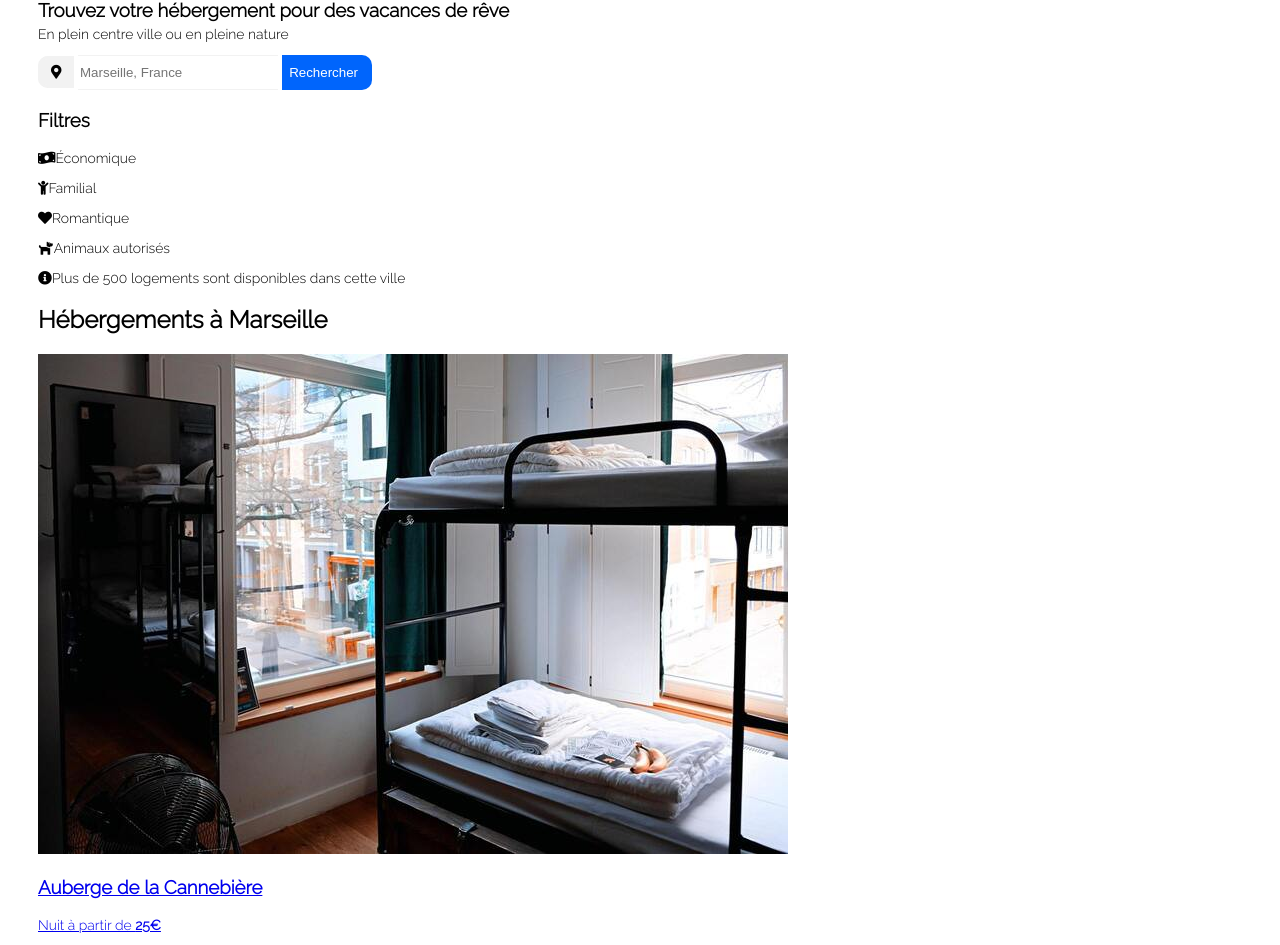
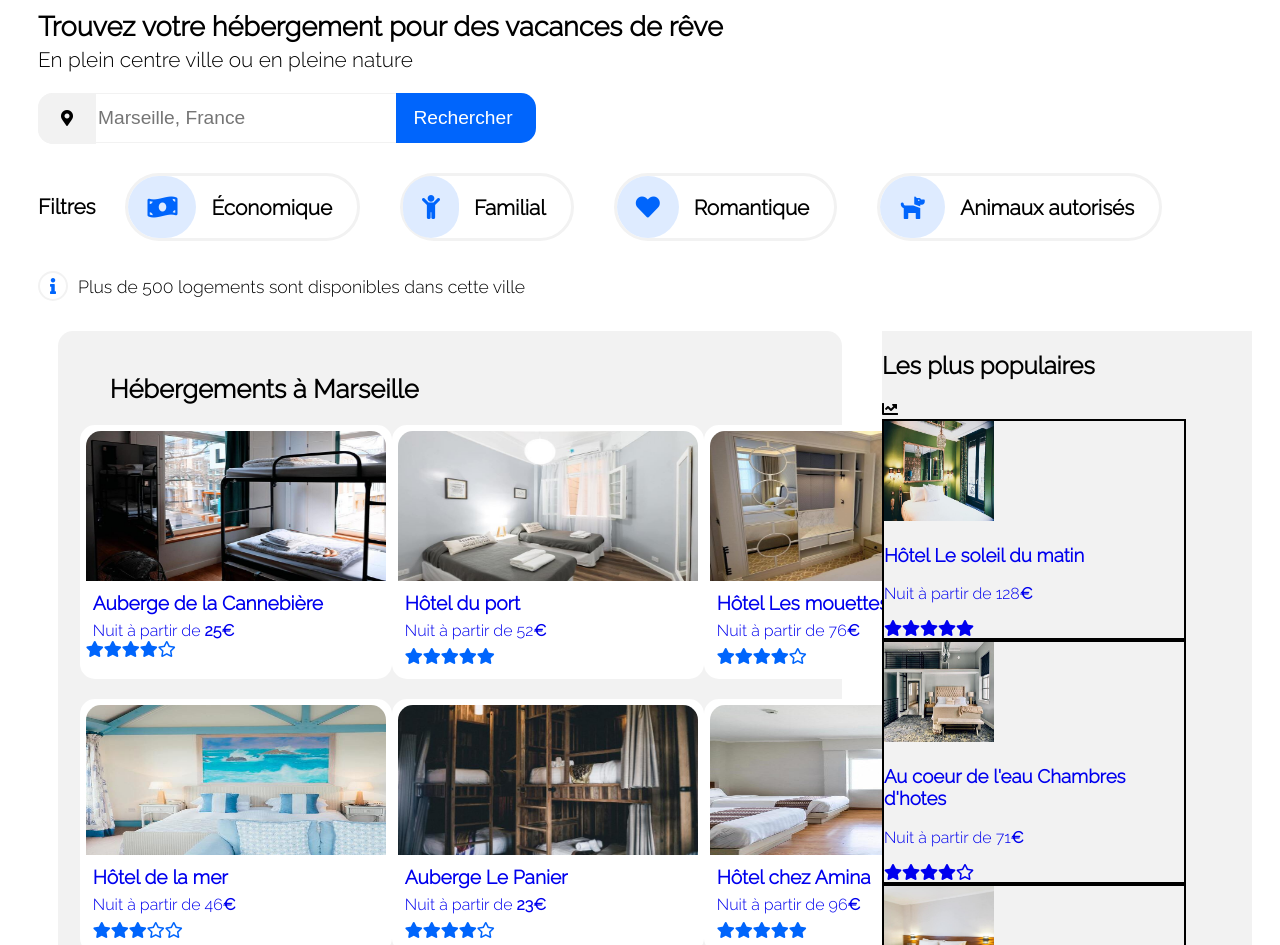
Before and after one commit to benoitD03/BenoitDurand_2_161020, a plain HTML site: page index.html in a window 1280 px wide. Shown: the part 96-1041 px from the top of the page. Drawn offline with Linux system fonts and the light colour scheme.

Commit message:
suite avancement css section 2

```diff
--- a/index.html
+++ b/index.html
@@ -27,114 +27,116 @@
             <p>En plein centre ville ou en pleine nature</p>
             <div id="recherche">
                 <form method="post" action="#">
-                    <p>
-                        <label for="localisation" class="gps"><i class="fas fa-map-marker-alt"></i></label>
-                        <input type="search" name="localisation" id="localisation" placeholder="Marseille, France" />
-                        <input type="button" class="btn" value="Rechercher" />
-                    </p>
+                        <label for="localisation" class="gps"><i class="fas fa-map-marker-alt"></i></label><input type="search" name="localisation" id="localisation" placeholder="Marseille, France" /><input type="button" class="btn" value="Rechercher" />
                 </form>
             </div>
             <div id="filtres">
                 <h3>Filtres </h3>
-                <div id="economique">
-                    <p><i class="fas fa-money-bill-wave"></i>Économique</p>
+                <div class="mesFiltres">
+                    <i class="fas fa-money-bill-wave"></i><p>   Économique   </p>
                 </div>
-                <div id="familial">
-                    <p><i class="fas fa-child"></i>Familial</p>
+                <div class="mesFiltres">
+                    <i class="fas fa-child"></i><p>Familial</p>
                 </div>
-                <div id="romantique">
-                    <p><i class="fas fa-heart"></i>Romantique</p>
+                <div class="mesFiltres">
+                    <i class="fas fa-heart"></i><p>Romantique</p>
                 </div>
-                <div id="animaux">
-                    <p><i class="fas fa-dog"></i>Animaux autorisés</p>
+                <div class="mesFiltres">
+                    <i class="fas fa-dog"></i><p>Animaux autorisés</p>
                 </div>
 
             </div>
-            <p><i class="fas fa-info-circle"></i>Plus de 500 logements sont disponibles dans cette ville </p>
+            <div id="info">
+                <i class="fas fa-info"></i><p>Plus de 500 logements sont disponibles dans cette ville </p>
+            </div>
         </div>
     </section>
 <!-- Section 2 -->
     <section>
-        <div class="container">
+        <div class="containerHeb">
             <div id="hebergements">
                 <h2>Hébergements à Marseille</h2>
-                <p>
+                <div id="premiereLigne">
+                    <div class="vignettesHeb">
                         <a href="#">
                             <img src="images/hebergements/4_small/marcus-loke-WQJvWU_HZFo-unsplash.jpg" alt="Auberge la Cannebière">
                             <h3>Auberge de la Cannebière</h3>
                             <p>Nuit à partir de <strong>25€</strong></p>
-                        <i class="fas fa-star"></i><i class="fas fa-star"></i><i class="fas fa-star"></i><i class="fas fa-star"></i><i class="far fa-star"></i>
+                            <div id="class"><i class="fas fa-star"></i><i class="fas fa-star"></i><i class="fas fa-star"></i><i class="fas fa-star"></i><i class="far fa-star"></i></div>
                         </a>
-                </p>
-                <p>
+                    </div>
+                    <div class="vignettesHeb">
                         <a href="#">
                             <img src="images/hebergements/4_small/fred-kleber-gTbaxaVLvsg-unsplash.jpg" alt="Hotel du port">
                             <h3>Hôtel du port</h3>
                             <p>Nuit à partir de 52<strong>€</strong></p>
-                        <i class="fas fa-star"></i><i class="fas fa-star"></i><i class="fas fa-star"></i><i class="fas fa-star"></i><i class="fas fa-star"></i>
+                            <div class="etoile"><i class="fas fa-star"></i><i class="fas fa-star"></i><i class="fas fa-star"></i><i class="fas fa-star"></i><i class="fas fa-star"></i></div>
                         </a>
-                </p>
-                <p>
+                    </div>
+                    <div class="vignettesHeb">
                         <a href="#">
                             <img src="images/hebergements/4_small/reisetopia-B8WIgxA_PFU-unsplash.jpg" alt="Hotel Les mouettes">
                             <h3>Hôtel Les mouettes</h3>
                             <p>Nuit à partir de 76<strong>€</strong></p>
-                        <i class="fas fa-star"></i><i class="fas fa-star"></i><i class="fas fa-star"></i><i class="fas fa-star"></i><i class="far fa-star"></i>
+                            <div class="etoile"><i class="fas fa-star"></i><i class="fas fa-star"></i><i class="fas fa-star"></i><i class="fas fa-star"></i><i class="far fa-star"></i></div>
                         </a>
-                </p>
-                <p>
+                    </div>
+                </div>
+                <div id="secondeLigne">
+                    <div class="vignettesHeb">
                         <a href="#">
                             <img src="images/hebergements/4_small/annie-spratt-Eg1qcIitAuA-unsplash.jpg" alt="Hotel de la mer">
                             <h3>Hôtel de la mer</h3>
                             <p>Nuit à partir de 46<strong>€</strong></p>
-                        <i class="fas fa-star"></i><i class="fas fa-star"></i><i class="fas fa-star"></i><i class="far fa-star"></i><i class="far fa-star"></i>
+                            <div class="etoile"><i class="fas fa-star"></i><i class="fas fa-star"></i><i class="fas fa-star"></i><i class="far fa-star"></i><i class="far fa-star"></i></div>
                         </a>
-                </p>
-                <p>
+                    </div>
+                    <div class="vignettesHeb">
                         <a href="#">
                             <img src="images/hebergements/4_small/nicate-lee-kT-ZyaiwBe0-unsplash.jpg" alt="Auberge Le Panier">
                             <h3>Auberge Le Panier</h3>
                             <p>Nuit à partir de <strong>23€</strong></p>
-                        <i class="fas fa-star"></i><i class="fas fa-star"></i><i class="fas fa-star"></i><i class="fas fa-star"></i><i class="far fa-star"></i>
+                            <div class="etoile"><i class="fas fa-star"></i><i class="fas fa-star"></i><i class="fas fa-star"></i><i class="fas fa-star"></i><i class="far fa-star"></i></div>
                         </a>
-                </p>
-                <p>
+                    </div>
+                    <div class="vignettesHeb">
                         <a href="#">
                             <img src="images/hebergements/4_small/febrian-zakaria-M6S1WvfW68A-unsplash.jpg" alt="Hôtel chez Amina">
                             <h3>Hôtel chez Amina</h3>
                             <p>Nuit à partir de 96<strong>€</strong></p>
-                        <i class="fas fa-star"></i><i class="fas fa-star"></i><i class="fas fa-star"></i><i class="fas fa-star"></i><i class="fas fa-star"></i>
+                            <div class="etoile"><i class="fas fa-star"></i><i class="fas fa-star"></i><i class="fas fa-star"></i><i class="fas fa-star"></i><i class="fas fa-star"></i></div>
                         </a>
-                </p>
+                    </div>
+                </div>
                 <a href="#">Afficher plus</a>
             </div>
             <div id="populaires">
                 <h2>Les plus populaires</h2>
                 <i class="fas fa-chart-line"></i>
-                <p>
+                <div class="vignettesPop">
                     <a href="#">
                         <img src="images/hebergements/4_small/emile-guillemot-Bj_rcSC5XfE-unsplash.jpg" alt="Hôtel Le soleil du matin">
                         <h3>Hôtel Le soleil du matin</h3>
                         <p>Nuit à partir de 128<strong>€</strong></p>
                         <i class="fas fa-star"></i><i class="fas fa-star"></i><i class="fas fa-star"></i><i class="fas fa-star"></i><i class="fas fa-star"></i>
                     </a>
-                </p>
-                <p>
+                </div>
+                <div class="vignettesPop">
                     <a href="#">
                         <img src="images/hebergements/4_small/aw-creative-VGs8z60yT2c-unsplash.jpg" alt="Au coeur de l'eau">
                         <h3>Au coeur de l'eau Chambres d'hotes</h3>
                         <p>Nuit à partir de 71<strong>€</strong></p>
                         <i class="fas fa-star"></i><i class="fas fa-star"></i><i class="fas fa-star"></i><i class="fas fa-star"></i><i class="far fa-star"></i>
                     </a>
-                </p>
-                <p>
+                </div>
+                <div class="vignettesPop">
                     <a href="#">
                         <img src="images/hebergements/4_small/febrian-zakaria-sjvU0THccQA-unsplash.jpg" alt="Hôtel Tout bleu et blanc">
                         <h3>Hôtel Tout bleu et Blanc</h3>
                         <p>Nuit à partir de 68<strong>€</strong></p>
                         <i class="fas fa-star"></i><i class="fas fa-star"></i><i class="fas fa-star"></i><i class="fas fa-star"></i><i class="far fa-star"></i>
                     </a>
-                </p>
+                </div>
             </div>
         </div>
     </section>
--- a/style.css
+++ b/style.css
@@ -7,14 +7,13 @@ body {
 h1 {
     font-weight: bold;
     margin-bottom: 0;
-    font-size: 1.17em;
-}
-p{
-    margin-top: 5px;
-    font-size: 0.87em;
+    font-size: 1.7em;
 }
 .container{
     margin-left: 30px;
+}
+a {
+    text-decoration: none;
 }
 
 
@@ -28,7 +27,11 @@ p{
 #titre_principal img{
     margin-left: 30px;
     margin-top : 20px;
-    width: 85px;
+    width: 120px;
+}
+.container p {
+    margin-top: 5px;
+    font-size: 1.3em;
 }
 ul {
     list-style-type: none;
@@ -38,9 +41,7 @@ nav ul li {
     margin-right: 50px;
     margin-top : 20px;
     color: #0065FC;
-}
-nav ul li a {
-    text-decoration: none;
+    font-size: 1.2em;
 }
 nav ul li a:visited {
     color: gray;
@@ -49,7 +50,7 @@ nav ul li a:hover {
     color: gray;
 }
 nav ul li a:active{
-    border-top: 3px #0065FC solid;
+   border-top: 3px #0065FC solid;
    padding-top: 35px;
 }
 
@@ -57,32 +58,161 @@ nav ul li a:active{
 /* SECTION 1 */
 
 
+form {
+    margin-bottom: 30px;
+}
 #localisation {
-    height: 35px;
-    width: 200px;
+    height: 50px;
+    width: 300px;
     margin-right: 0;
     padding-right: 0;
     border: 1px solid #F2F2F2;
     border-right: transparent;
     border-left: transparent;
+    outline: transparent;
+    font-size: 1.2em;
 }
 .btn {
     background-color:  #0065FC;
     color: white;
-    height: 35px;
-    width: 90px;
+    height: 50px;
+    width: 140px;
     margin-left: 0;
     padding-left: 0;
-    border: #0065FC;
-    border-radius: 0 10px 10px 0;
+    border: transparent;
+    border-radius: 0 15px 15px 0;
+    font-size: 1.2em;
 }
 .gps {
-    padding: 5px 10px;
+    padding: 13px 20px;
     border:  solid #F2F2F2;
     background-color: #F2F2F2;
-    border-radius: 10px 0 0 10px;
+    border-radius: 15px 0 0 15px;
 }
+#filtres {
+    display: flex;
+}
+#filtres h3 {
+    margin-right: 30px;
+    font-size: 1.3em;
+}
+.mesFiltres {
+    display: flex;
+    margin-right: 40px;
+    margin-top: auto;
+    margin-bottom: auto;
+    border: 3px solid #F2F2F2;
+    border-radius: 35px;
+}
+.mesFiltres i{
+   font-size: x-large;
+   margin: auto;
+   border: 1px solid transparent;
+   padding: 18px;
+   border-radius: 35px;
+   color: #0065FC;
+   background-color: #DEEBFF;
+}
+.mesFiltres p {
+    font-weight: bold;
+    padding: 11px 25px 11px 15px;
+    margin : auto;
+    font-size: 1.3em;
+}
+.mesFiltres:hover {
+    background-color: #DEEBFF;
+    color: #0065FC;
+}
+#info {
+    margin-top: 30px;
+    margin-bottom: 30px;
+    display: flex;
+}
+#info p {
+    font-size: 1.1em;
+    margin-left: 10px;
+    margin-top: auto;
+    margin-bottom: auto;
+}
+#info i {
+    color: #0065FC;
+    font-size: medium;
+    border: 2px solid #F2F2F2;
+    padding: 5px 10px;
+    border-radius: 30px;
+    margin-top: auto;
+    margin-bottom: auto;
+}
+
+
 /* SECTION 2 */
+
+.containerHeb {
+    margin-left: 30px;
+    display: flex;
+    justify-content: space-around;
+}
+#premiereLigne {
+    display: flex;
+    justify-content: space-around;
+}
+#secondeLigne {
+    display: flex;
+    justify-content: space-around;
+}
+#hebergements {
+    width: 60%;
+    border: 2px solid transparent;
+    border-radius: 15px;
+    padding: 20px;
+    background-color: #F2F2F2;
+}
+.vignettesHeb {
+    width: 300px;
+    border: 6px solid white;
+    margin-bottom: 20px;
+    background-color: white;
+    border-radius: 15px;
+}
+.vignettesHeb img {
+    width : 300px;
+    height: 150px;
+    border-radius: 15px 15px 0 0;
+}
+#populaires{
+    width: 30%;
+    background-color: #F2F2F2;
+}
+.vignettesPop {
+    width: 300px;
+    border: 2px solid black;
+}
+.vignettesPop img {
+    width: 110px;
+    height: 100px;
+}
+.containerHeb a:visited {
+    color: black;
+}
+.vignettesHeb a h3 {
+    font-size: 1.2em;
+    margin: 7px 0 0 7px;
+}
+.vignettesHeb a p {
+    font-size: 1em;
+    margin: 7px 0 0 7px;
+}
+.vignettesHeb a i {
+    color: #0065FC;
+    font-size: medium;
+}
+#hebergements h2 {
+    margin-left: 30px;
+    font-size: 1.6em;
+}
+.etoile {
+    margin: 7px;
+}
 
 /* SECTION 3 */
 
```
Lines whose indentation alone changed are shown as unchanged.
